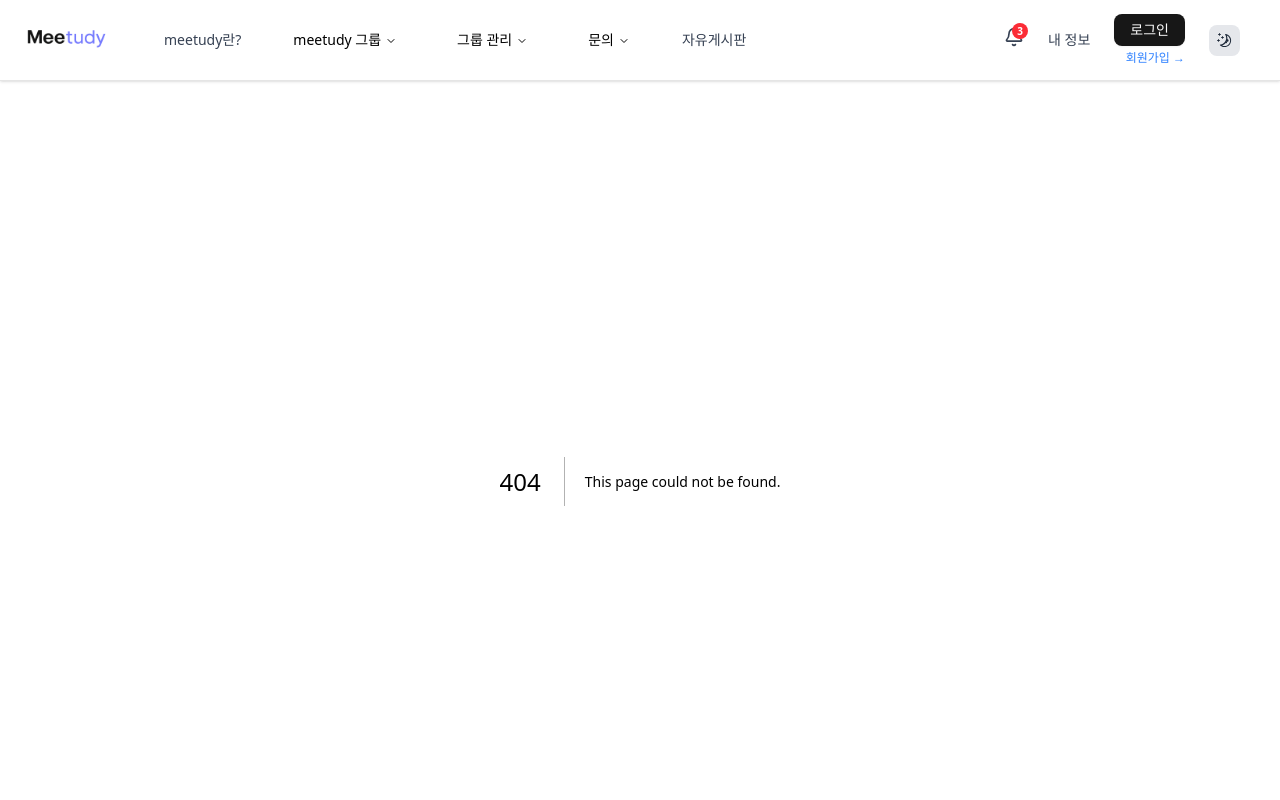
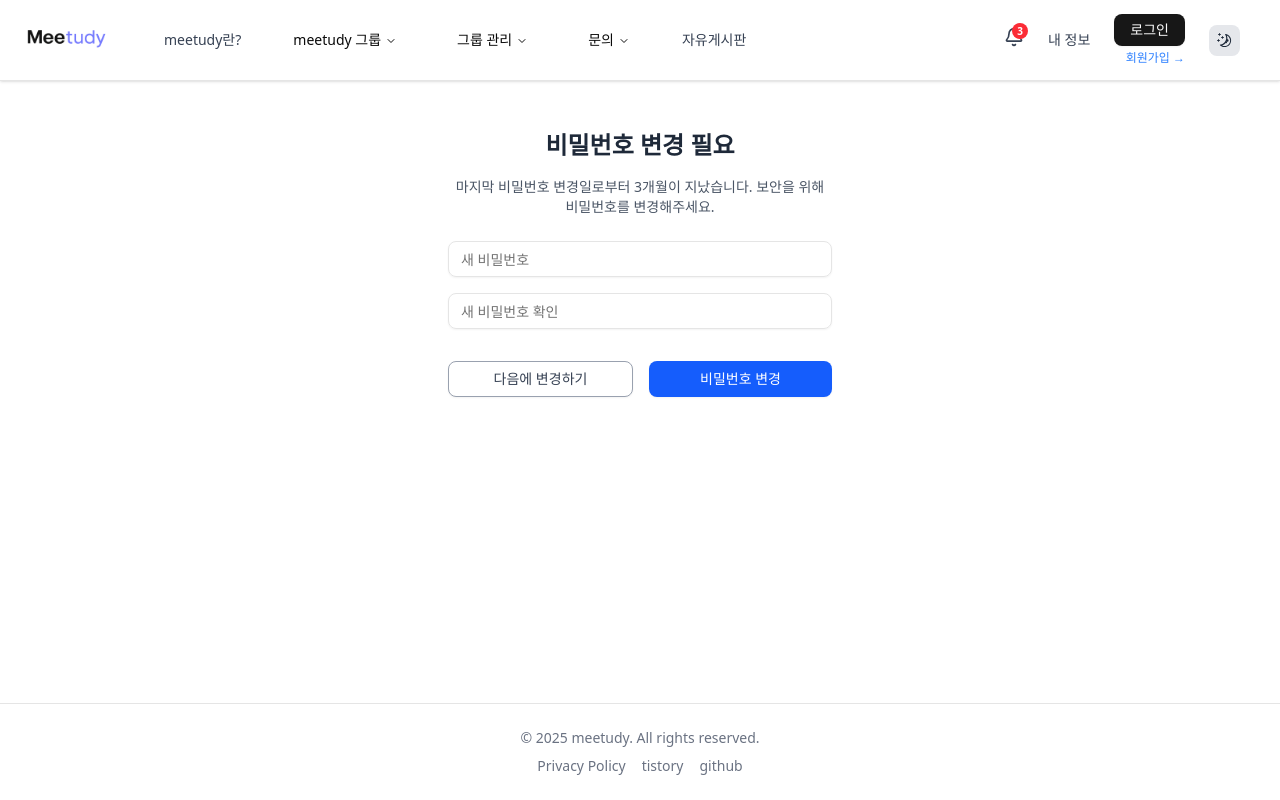
Before and after one commit to yang-hyunwoo/meetudy-front, a Next.js app: page /password/change in a window 1280 px wide. Before the commit this address had no page. Shown: the top 800 px of the page. Built offline with nearby package versions, Linux system fonts and the light colour scheme.

Commit message:
eslint 오류 재 수정

```diff
--- a/src/app/mypage/page.tsx
+++ b/src/app/mypage/page.tsx
@@ -1,9 +1,3 @@
-// import MyPageForm from "@/components/mypage/MypageForm";
-
-// export default function MyPagePage() {
-//   return <MyPageForm />;
-// }
-
 import MyPageTabs from "@/components/mypage/MyPageTabs";
 
 export default function MyPagePage() {
--- /dev/null
+++ b/src/app/password/change/page.tsx
@@ -0,0 +1,5 @@
+import PasswordChange from "@/components/login/PasswordChange";
+
+export default function PasswordChangePage() {
+  return <PasswordChange />;
+}
--- a/src/components/layout/Header.tsx
+++ b/src/components/layout/Header.tsx
@@ -126,8 +126,14 @@ export default function Header({ isLoggedIn, onLogout }: HeaderProps) {
                   로그인
                 </Button>
               </Link>
+              {/* <Link
+                href="/join"
+                className="text-xs text-blue-500 hover:underline dark:text-blue-400"
+              >
+                회원가입 →
+              </Link> */}
               <Link
-                href="/join"
+                href="/password/change"
                 className="text-xs text-blue-500 hover:underline dark:text-blue-400"
               >
                 회원가입 →
--- /dev/null
+++ b/src/components/login/PasswordChange.tsx
@@ -0,0 +1,105 @@
+"use client";
+
+import { useEffect, useState } from "react";
+import { useRouter } from "next/navigation";
+import { Input } from "@/components/ui/input";
+import { Button } from "@/components/ui/button";
+
+export default function ForcePasswordChangePage() {
+  const router = useRouter();
+  const [newPassword, setNewPassword] = useState("");
+  const [confirmPassword, setConfirmPassword] = useState("");
+  const [error, setError] = useState("");
+  const [loading, setLoading] = useState(false);
+
+  const validatePassword = (password: string) => {
+    const hasMinLength = password.length >= 8;
+    const hasSpecialChar = /[!@#$%^&*(),.?\":{}|<>]/.test(password);
+    return hasMinLength && hasSpecialChar;
+  };
+
+  const handleSubmit = async () => {
+    if (!newPassword || !confirmPassword) {
+      setError("모든 항목을 입력해주세요.");
+      return;
+    }
+
+    if (newPassword !== confirmPassword) {
+      setError("비밀번호가 일치하지 않습니다.");
+      return;
+    }
+
+    if (!validatePassword(newPassword)) {
+      setError("비밀번호는 8자 이상이어야 하며 특수문자를 포함해야 합니다.");
+      return;
+    }
+
+    try {
+      setLoading(true);
+      // TODO: 비밀번호 변경 API 호출
+      // 예시: await api.patch('/auth/password', { newPassword });
+
+      alert("비밀번호가 변경되었습니다. 다시 로그인해주세요.");
+      router.push("/login");
+    } catch (e) {
+      setError("비밀번호 변경에 실패했습니다. 다시 시도해주세요.");
+    } finally {
+      setLoading(false);
+    }
+  };
+
+  const handleSkip = () => {
+    // TODO: 사용자 상태 저장 후 홈으로 이동
+    router.push("/");
+  };
+
+  useEffect(() => {
+    // 이 페이지에 접근할 수 있는 사람은
+    // 3개월 초과자만이므로 별도 체크는 필요 없습니다.
+  }, []);
+
+  return (
+    <div className="max-w-md mx-auto py-12 px-4 sm:px-6 lg:px-8 text-gray-800 dark:text-gray-100">
+      <h1 className="text-2xl font-bold mb-4 text-center">
+        비밀번호 변경 필요
+      </h1>
+      <p className="text-center text-sm mb-6 text-gray-600 dark:text-gray-400">
+        마지막 비밀번호 변경일로부터 3개월이 지났습니다. 보안을 위해 비밀번호를
+        변경해주세요.
+      </p>
+
+      <div className="space-y-4">
+        <Input
+          type="password"
+          placeholder="새 비밀번호"
+          value={newPassword}
+          onChange={(e) => setNewPassword(e.target.value)}
+        />
+        <Input
+          type="password"
+          placeholder="새 비밀번호 확인"
+          value={confirmPassword}
+          onChange={(e) => setConfirmPassword(e.target.value)}
+        />
+        {error && <p className="text-red-500 text-sm">{error}</p>}
+
+        <div className="flex flex-col sm:flex-row gap-4 pt-4">
+          <Button
+            onClick={handleSkip}
+            variant="outline"
+            className="flex-1 border-gray-400 dark:border-gray-600 text-gray-700 dark:text-gray-300 bg-white dark:bg-gray-800"
+          >
+            다음에 변경하기
+          </Button>
+          <Button
+            onClick={handleSubmit}
+            disabled={loading}
+            className="flex-1 bg-blue-600 hover:bg-blue-700 text-white"
+          >
+            {loading ? "변경 중..." : "비밀번호 변경"}
+          </Button>
+        </div>
+      </div>
+    </div>
+  );
+}
```
